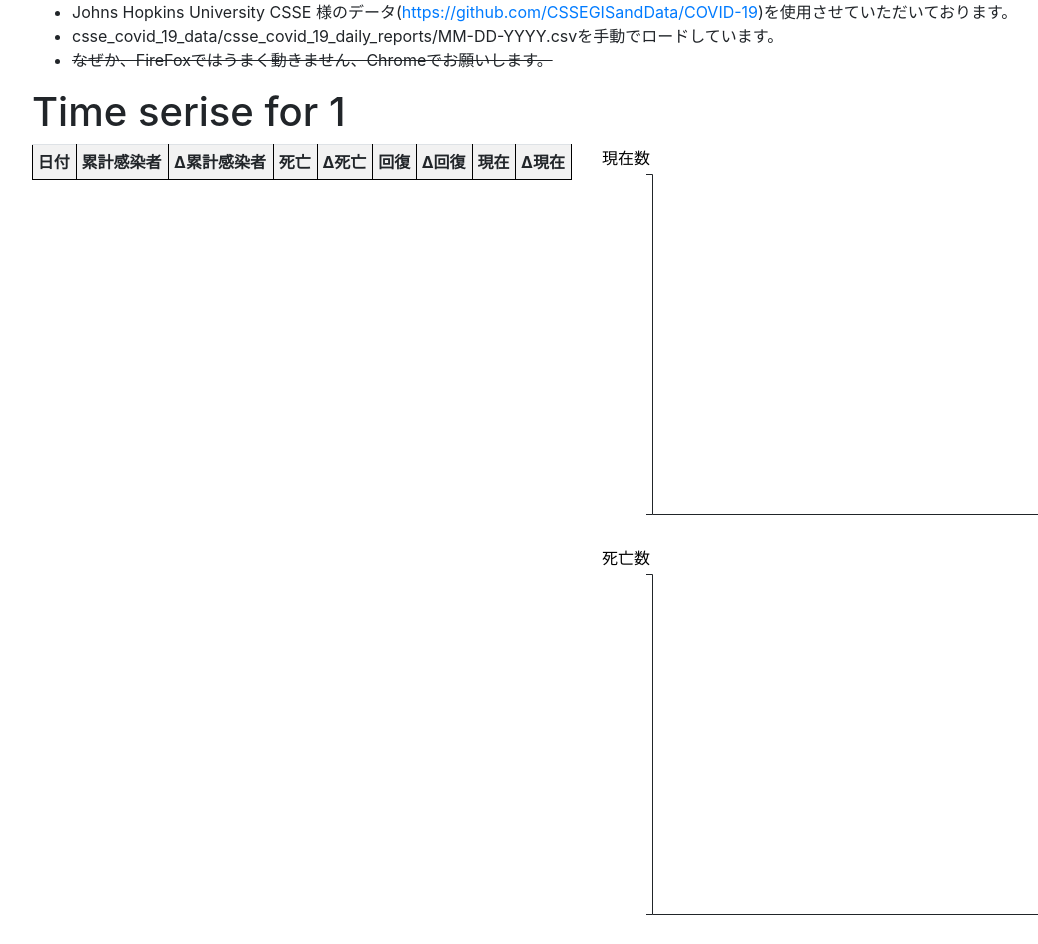
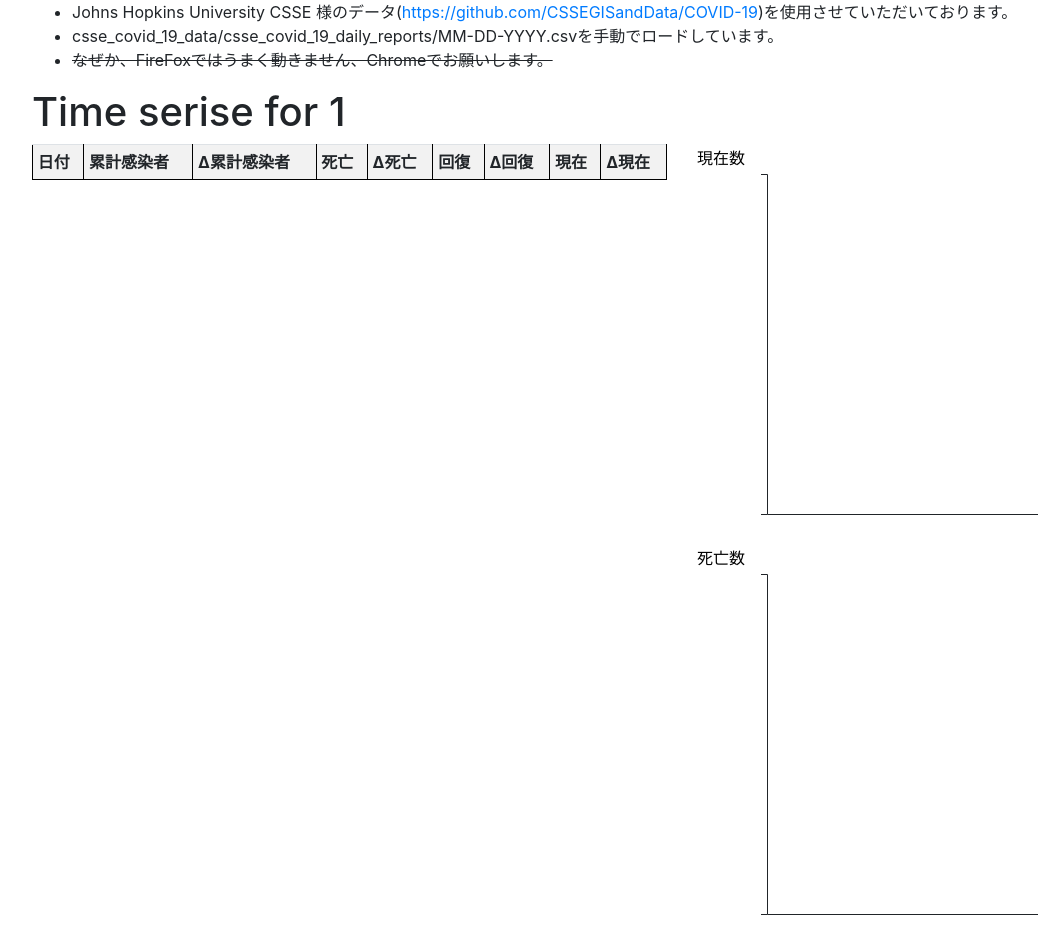
Before and after one commit to o-uzuki/cov19-django, a Django app: page /cov19diff/ts/1 in a window 1280 px wide. Shown: the part 40-984 px from the top of the page, without its empty margins (53-1091 px from the left). Run offline with Django 3.2, Linux system fonts and the light colour scheme; data that the repository does not hold is empty; some libraries are stand-ins or nearby versions.

Commit message:
for many

```diff
--- a/cov19diff/templates/cov19diff/ts.html
+++ b/cov19diff/templates/cov19diff/ts.html
@@ -19,7 +19,7 @@
 <div class="container">
   <h1> Time serise for {{ cname }} </h1>
   <div class="row">
-    <div class="col-6">
+    <div class="col-7">
       <table class="table table-sm table-striped">
         <tr>
           <th>日付</th>
@@ -48,7 +48,7 @@
       </table>
 
     </div>
-    <div class="col-6">
+    <div class="col-5">
       <div id="chart">
       </div>
       <div id="chart2">
@@ -81,8 +81,8 @@
   makeChart("#chart2",data2,"死亡数")
 
   function makeChart(id,data,title) {
-    margin = ({top: 30, right: 20, bottom: 30, left: 50});
-    width = 500;
+    margin = ({top: 30, right: 20, bottom: 30, left: 70});
+    width = 400;
     height = 400;
     x = d3.scaleUtc()
         .domain(d3.extent(data, d => d[0]))
```
